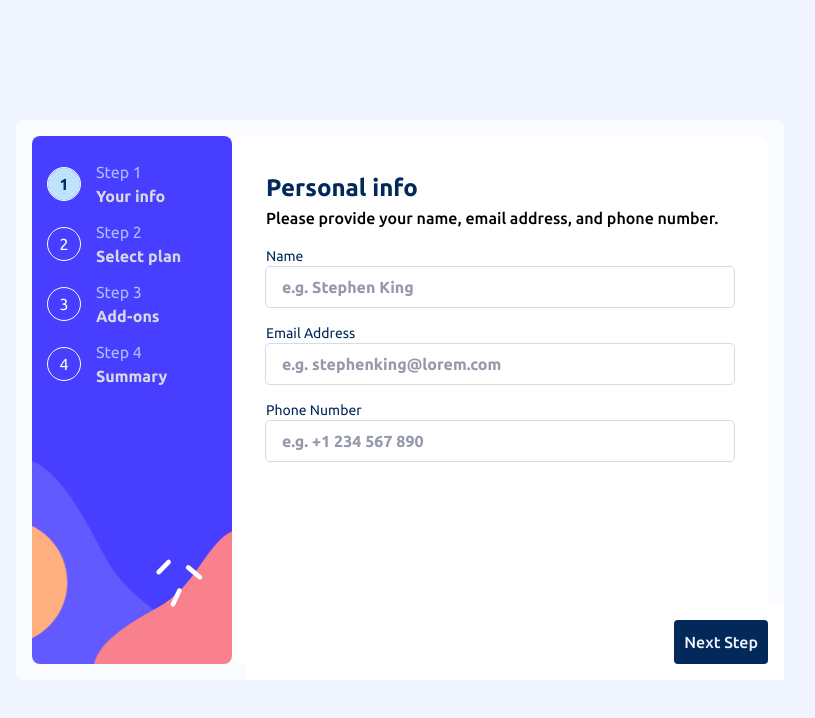
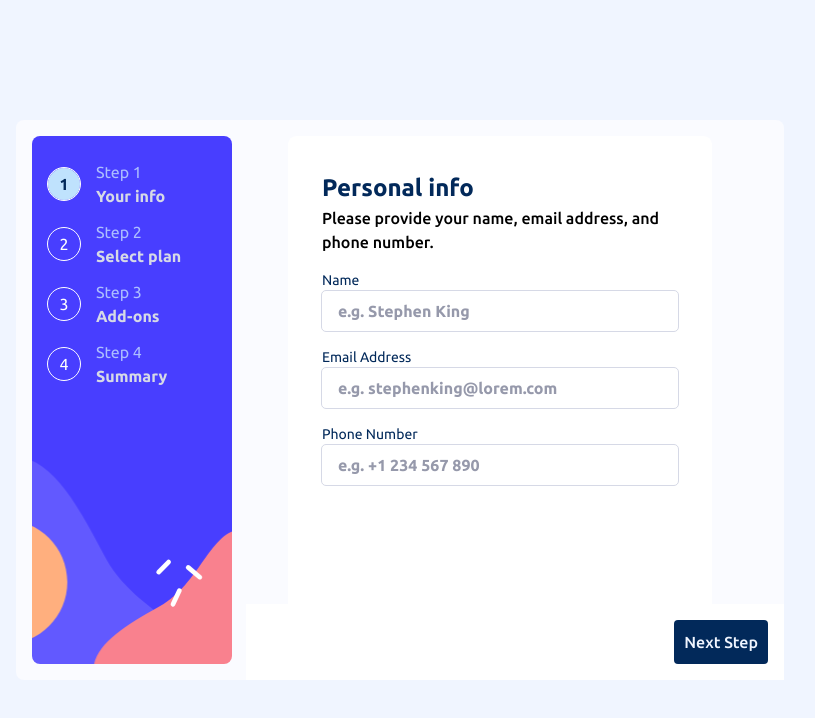
Before and after one commit to KapteynUniverse/frontend-mentor-challenges, a React (Vite) app in the folder multi-step-form-main/: page / in a window 1280 px wide. Shown: the top 718 px of the page, without its empty margins (240-1055 px from the left). Built offline with nearby package versions, Linux system fonts and the light colour scheme.

Commit message:
Changed max-width of fieldsets

```diff
--- a/multi-step-form-main/src/App.css
+++ b/multi-step-form-main/src/App.css
@@ -220,7 +220,7 @@ fieldset,
 .step-4,
 .step-5 {
   background-color: white;
-  max-width: 63.75rem;
+  max-width: 26.5rem;
   width: 90%;
   border-color: transparent;
   margin-top: -4.25rem;
```
